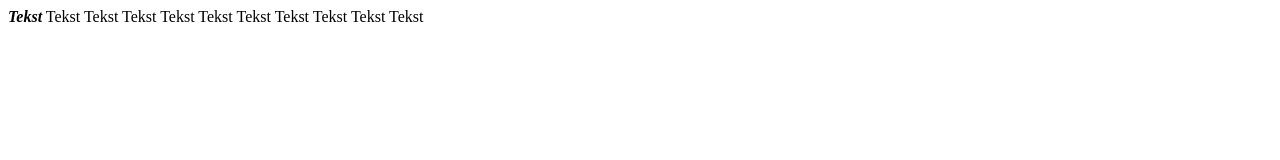
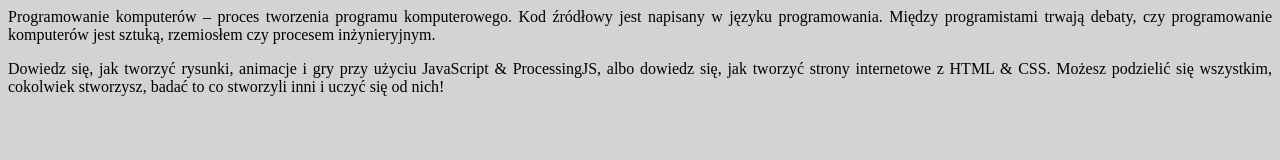
Before and after one commit to marb5/StronaWWW, a plain HTML site: page index.html in a window 1280 px wide. Drawn offline with Linux system fonts and the light colour scheme.

Commit message:
Change in index.html

```diff
--- a/index.html
+++ b/index.html
@@ -2,14 +2,12 @@
     <head>
         <title>To jest tytuł</title>
     </head>
-    <body>
-        <i><b>Tekst</b></i>
-        Tekst Tekst Tekst
-        Tekst Tekst
-        Tekst
+    <!--body bgcolor="#D3D3D3"-->
+    <body style="background-color:#D3D3D3">
+        <!--bg = background color-->
+        <!--p = paragraf = akapit-->
+        <p align="justify" title="Napisane przez 'Marcin Bieleń'">Programowanie komputerów – proces tworzenia programu komputerowego. Kod źródłowy jest napisany w języku programowania. Między programistami trwają debaty, czy programowanie komputerów jest sztuką, rzemiosłem czy procesem inżynieryjnym.</p>
 
-        Tekst
-        Tekst
-        Tekst Tekst
+        <p align="justify">Dowiedz się, jak tworzyć rysunki, animacje i gry przy użyciu JavaScript & ProcessingJS, albo dowiedz się, jak tworzyć strony internetowe z HTML & CSS. Możesz podzielić się wszystkim, cokolwiek stworzysz, badać to co stworzyli inni i uczyć się od nich!</p>
     </body>
 </html>
```
